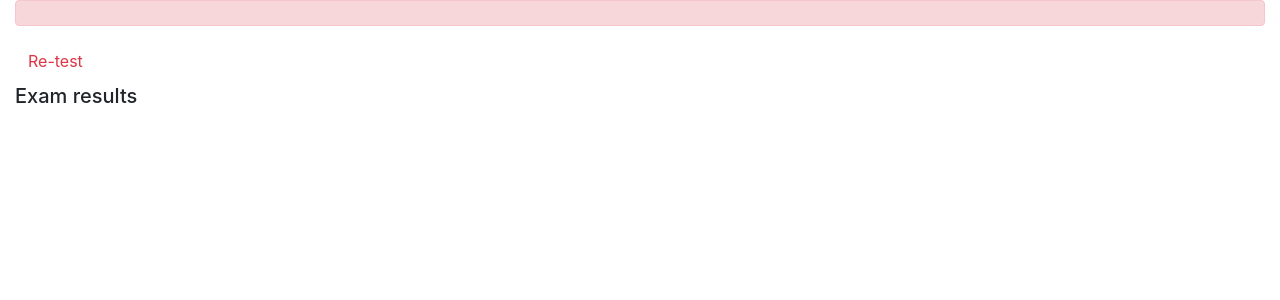
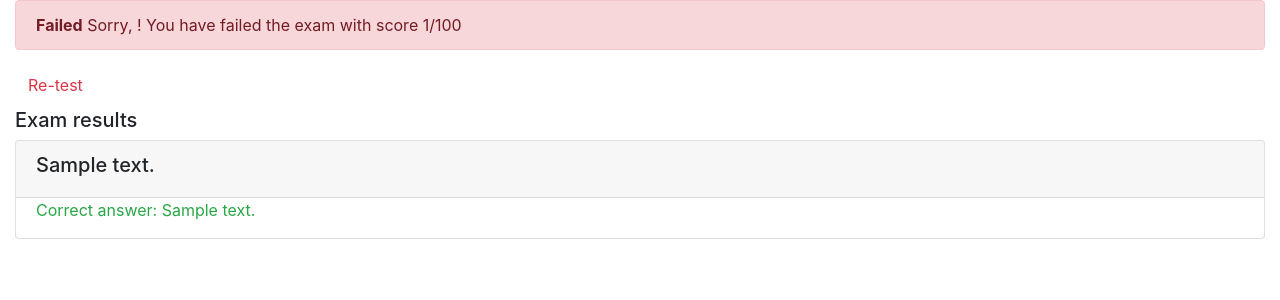
Before and after one commit to rakati/django-application-development-with-sql-and-databases-labs, a Django app: page /onlinecourse/course/1/submission/1/result/ in a window 1280 px wide. Shown: the part 56-356 px from the top of the page. Run offline with Django 3.2, Linux system fonts and the light colour scheme; a user stored in the database is signed in; data comes from the database, SQL or seed files in the repository; tables that the repository leaves empty hold one stand-in row (values such as "Sample post"); some libraries are stand-ins or nearby versions.

Commit message:
show exam result styled with bootstrap

```diff
--- a/final_project/onlinecourse/templates/onlinecourse/exam_result_bootstrap.html
+++ b/final_project/onlinecourse/templates/onlinecourse/exam_result_bootstrap.html
@@ -39,16 +39,36 @@
     {% if grade > 80 %}
     <div class="alert alert-success">
        <!--HINT Display passed info -->
+	   <b>Congratulations, {{ user.first_name }}!</b> You have passed the exam and completed the course with score {{ grade }}/100
     </div>
         {% else %}
         <div class="alert alert-danger">
-            <!--HINT Display failed info -->
+			<b>Failed</b> Sorry, {{ user.first_name }}! You have failed the exam with score {{ grade }}/100
         </div>
         <a class="btn btn-link text-danger" href="{% url 'onlinecourse:course_details' course.id %}">Re-test</a>
         {% endif %}
         <div class="card-columns-vertical mt-1">
         <h5 class="">Exam results</h5>
-            <!--HINT Display exam results-->
+            {% for question in course.question_set.all %}
+			<div class="card mt-1">
+				<div class="card-header"><h5>{{ question.content }}</h5></div>
+				<div class="form-group">
+					{% for choice in question.choice_set.all %}
+					<div class="form-check">
+						{% if choice.is_correct and choice in choices %}
+						<div class="text-success">Correct answer: {{ choice.content }}</div>
+						{% elif choice.is_correct and choice not in choices%}
+						<div class="text-warning">Not selected: {{ choice.content }}</div>
+						{% elif not choice.is_correct and choice in choices %}
+						<div class="text-danger">Wrong answer: {{ choice.content }}</div>
+						{% else %}
+						<div>{{ choice.content }}</div>
+						{% endif %}
+					</div>
+					{% endfor %}
+				</div>
+			</div>
+			{% endfor %}
         </div>
     </div>
 </body>
```
